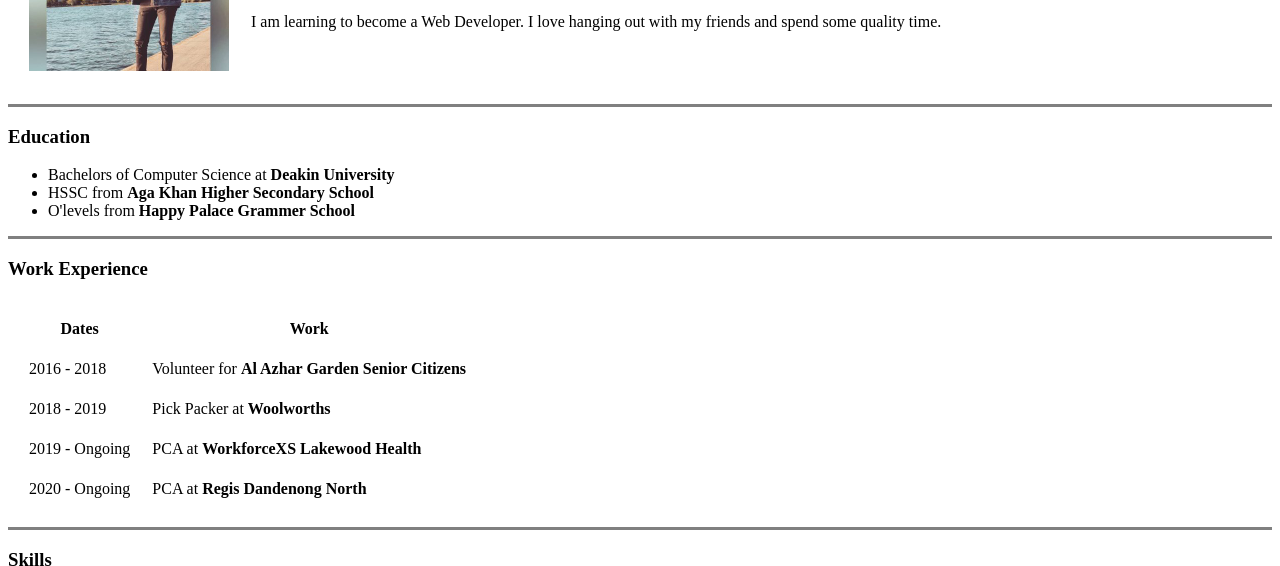
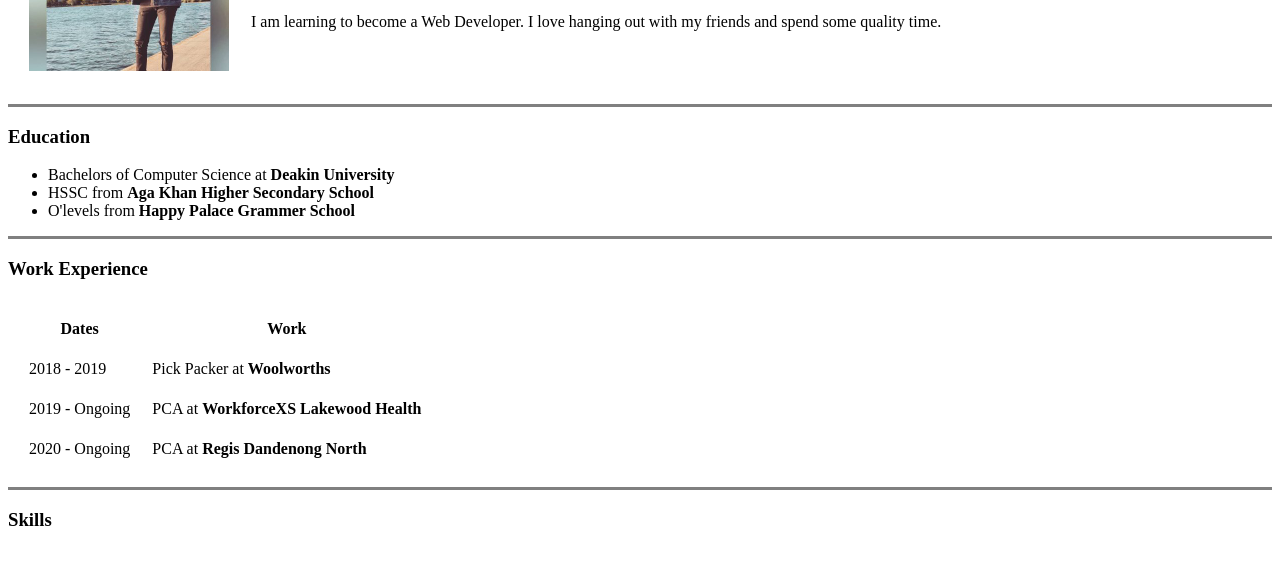
Before and after one commit to Naquali7/CV, a plain HTML site: page index.html in a window 1280 px wide. Shown: the part 158-724 px from the top of the page. Drawn offline with Linux system fonts and the light colour scheme.

Commit message:
Update index.html

```diff
--- a/index.html
+++ b/index.html
@@ -41,10 +41,6 @@
         <th>Work</th>
       </tr>
     </thead>
-    <tr>
-      <td>2016 - 2018</td>
-      <td>Volunteer for <strong>Al Azhar Garden Senior Citizens</strong></td>
-    </tr>
     <tr>
       <td>2018 - 2019</td>
       <td>Pick Packer at <strong>Woolworths</strong></td>
```
